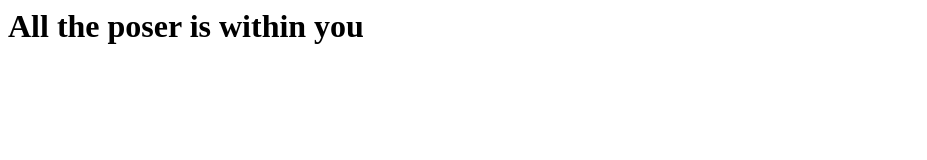
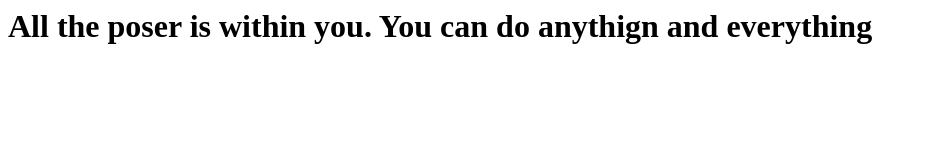
Before and after one commit to g0c00l/myfirstrepo, a plain HTML site: page index.html in a window 1280 px wide. Shown: the whole page, without its empty margins (0-927 px from the left). Drawn offline with Linux system fonts and the light colour scheme.

Commit message:
this is myy second commit

```diff
--- a/index.html
+++ b/index.html
@@ -1,5 +1,5 @@
 <html>
 <body>
-	<h1>All the poser is within you</h1>
+	<h1>All the poser is within you. You can do anythign and everything</h1>
 </body>
 </html>
```
